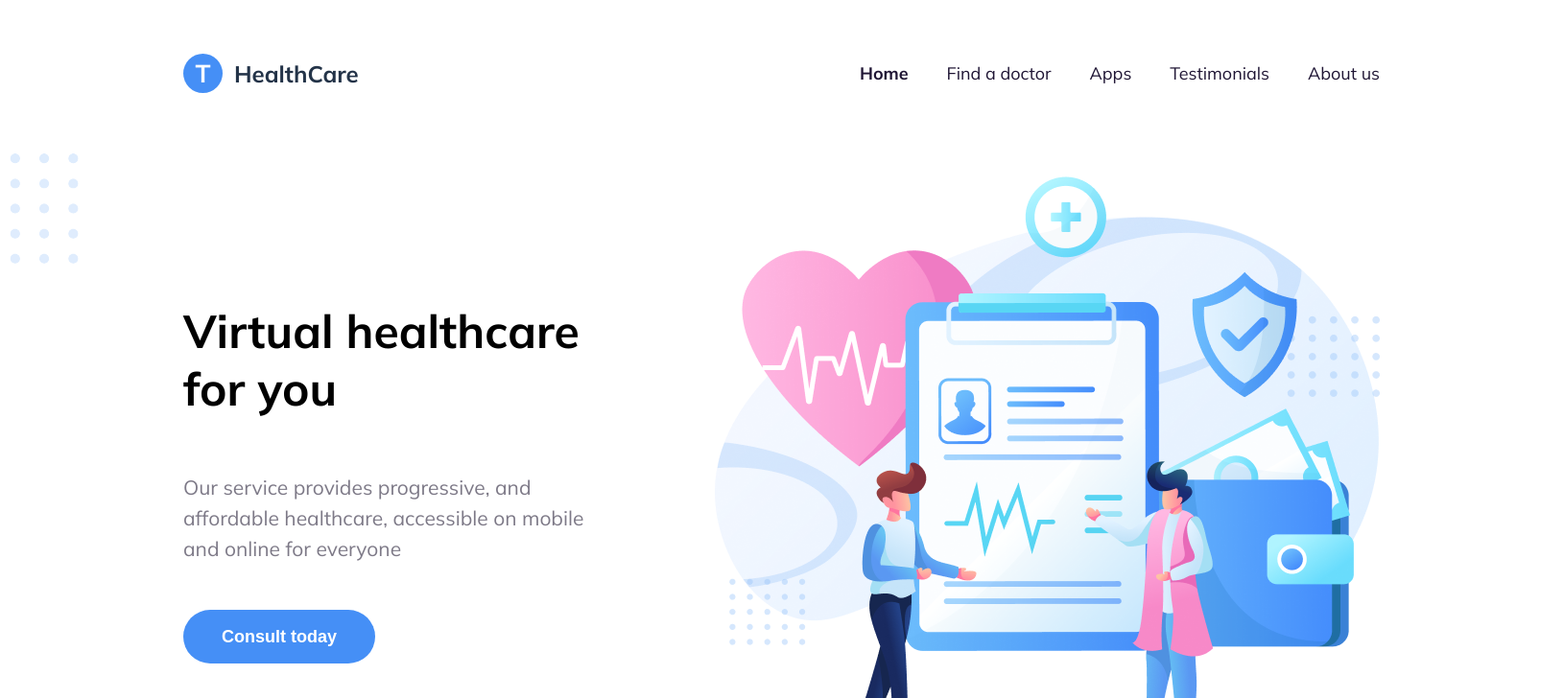
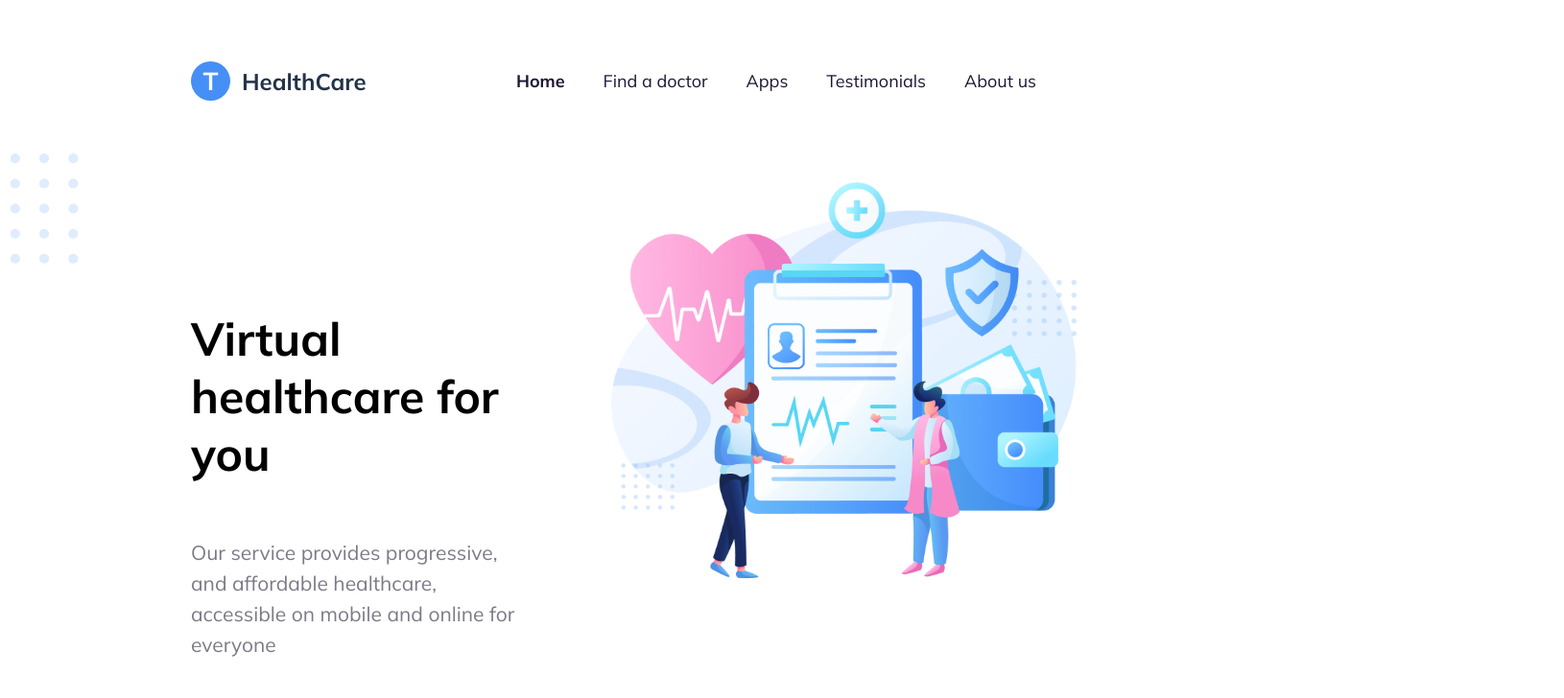
Before and after one commit to zavyalov-daniil/zavyalov-react-1, a React (Vite) app: page / in a window 1280 px wide. Shown: the top 728 px of the page at 96% size, 1630 px wide, since content can reach past the window. Built offline with nearby package versions, Linux system fonts and the light colour scheme.

Commit message:
[~] refactor code

```diff
--- a/src/components/CounterButton/index.ts
+++ /dev/null
@@ -1 +0,0 @@
-export { default } from './CounterButton';
--- a/src/components/MainInfo/MainInfo.module.css
+++ b/src/components/MainInfo/MainInfo.module.css
@@ -1,6 +1,7 @@
 .mainInfo {
     display: flex;
     justify-content: space-between;
+    align-items: start;
     width: 100%;
     padding-top: 80px;
 }
@@ -10,9 +11,11 @@
     display: flex;
     flex-direction: column;
     justify-content: start;
-    padding-top: 106px;
-    padding-right: 127px;
-    width: 427px;
+    width: 35%;
+    min-width: 350px;
+    margin-top: 106px;
+    margin-right: 10%;
+    #width: 427px;
 }
 
 .headingText {
@@ -32,6 +35,14 @@
     padding-bottom: 48px;
 }
 
+.image {
+    #max-width: 80%;
+    #min-width: 2em;
+    width: 55%;
+    #width: 693px;
+    #height: 100%;
+}
+
 .bgElement {
     position: absolute;
     left: 0;
--- a/src/components/MainInfo/MainInfo.tsx
+++ b/src/components/MainInfo/MainInfo.tsx
@@ -14,7 +14,7 @@ const MainInfo: React.FC = () => {
             <HeaderText/>
             <img
                 src={headerIllustration}
-                className={clsx(classes.logo, classes.react)}
+                className={clsx(classes.image)}
                 alt="React logo"
             />
             <img
--- a/src/index.css
+++ b/src/index.css
@@ -10,8 +10,6 @@
   --second-color: #458FF6;
   --logo-texr-color: #233348;
 
-  #line-height: 1.5;
-  #font-weight: 400;
   font-family: Mulish, sans-serif;
 
   color-scheme: light dark;
@@ -25,20 +23,12 @@
 }
 
 #root {
-  width: 100%;
+  width: auto;
   padding: 56px 192px 0 191px;
+  min-width: 800px;
+  min-height: 600px;
   #max-width: 1280px;
   #margin: 0 auto;
   #padding: 2rem;
   #text-align: center;
 }
-
-
-body {
-  margin: 0;
-  display: flex;
-  width: 100%;
-  #place-items: center;
-  #min-width: 320px;
-  #min-height: 100vh;
-}
```
Also changed, not shown: src/components/CounterButton/CounterButton.module.css (deleted, +0 -20 lines), src/components/CounterButton/CounterButton.tsx (deleted, +0 -22 lines).
